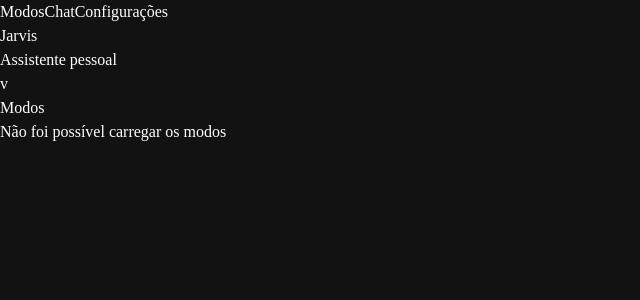
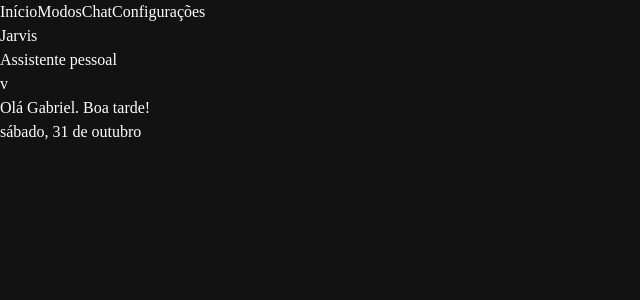
Before and after one commit to GabrielOliveiraFecap/Jarvis, a React (Vite) app in the folder src/renderer/: page / in a window 1280 px wide. Shown: the top 300 px of the page, without its empty margins (0-640 px from the left). Built offline with nearby package versions, Linux system fonts and the light colour scheme.

Commit message:
Adiciona dashboard com saudacao e data
Co-Authored-By: Claude Opus 5.5 <noreply@anthropic.com>

```diff
--- a/src/renderer/src/App.jsx
+++ b/src/renderer/src/App.jsx
@@ -3,9 +3,10 @@ import Modes from './screens/Modes'
 import Sidebar from './components/Sidebar'
 import Chat from './screens/Chat'
 import Settings from './screens/Settings'
+import Dashboard from './screens/Dashboard'
 
 function App() {
-  const [screen, setScreen] = useState('modes')
+  const [screen, setScreen] = useState('dashboard')
   const [version, setVersion] = useState('')
 
   useEffect(() => {
@@ -26,6 +27,7 @@ function App() {
           <span className="absolute top-0 right-0 text-sm text-sand">v{version}</span>
         </header>
 
+        {screen === 'dashboard' && <Dashboard />}
         {screen === 'modes' && <Modes />}
         {screen === 'chat' && <Chat />}
         {screen === 'settings' && <Settings />}
--- a/src/renderer/src/components/Sidebar.jsx
+++ b/src/renderer/src/components/Sidebar.jsx
@@ -1,4 +1,5 @@
 const items = [
+  { id: 'dashboard', label: 'Início' },
   { id: 'modes', label: 'Modos' },
   { id: 'chat', label: 'Chat' },
   { id: 'settings', label: 'Configurações' }
--- /dev/null
+++ b/src/renderer/src/screens/Dashboard.jsx
@@ -0,0 +1,24 @@
+export default function Dashboard() {
+  const now = new Date()
+  let text
+  const name = 'Gabriel'
+  const dataHoje = now.toLocaleDateString('pt-BR', {
+    weekday: 'long',
+    day: 'numeric',
+    month: 'long'
+  })
+  if (now.getHours() < 12) {
+    text = `Olá ${name}. Bom dia!`
+  } else if (now.getHours() < 18) {
+    text = `Olá ${name}. Boa tarde!`
+  } else {
+    text = `Olá ${name}. Boa noite!`
+  }
+
+  return (
+    <>
+      <h2>{text}</h2>
+      <p className="text-sand">{dataHoje}</p>
+    </>
+  )
+}
```
